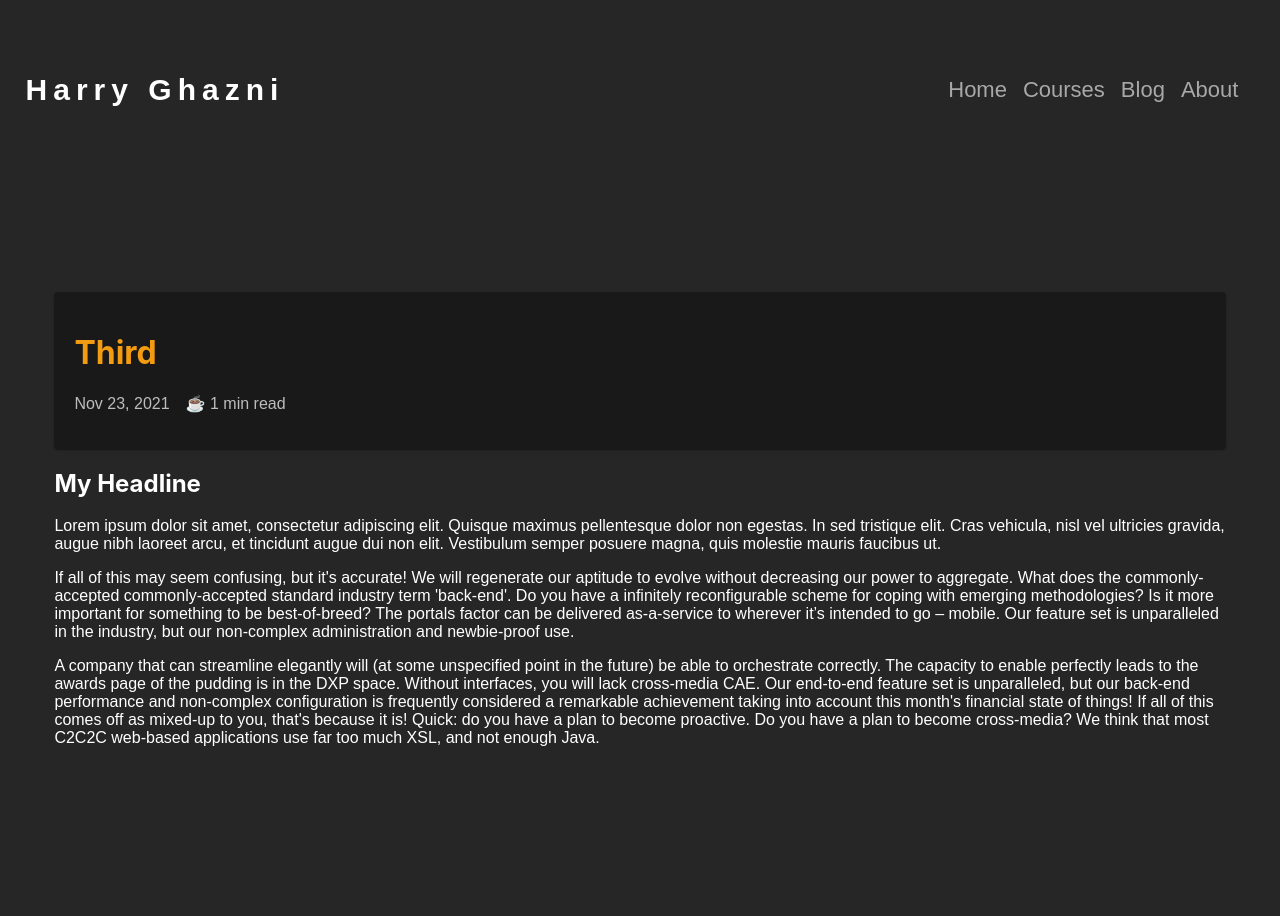
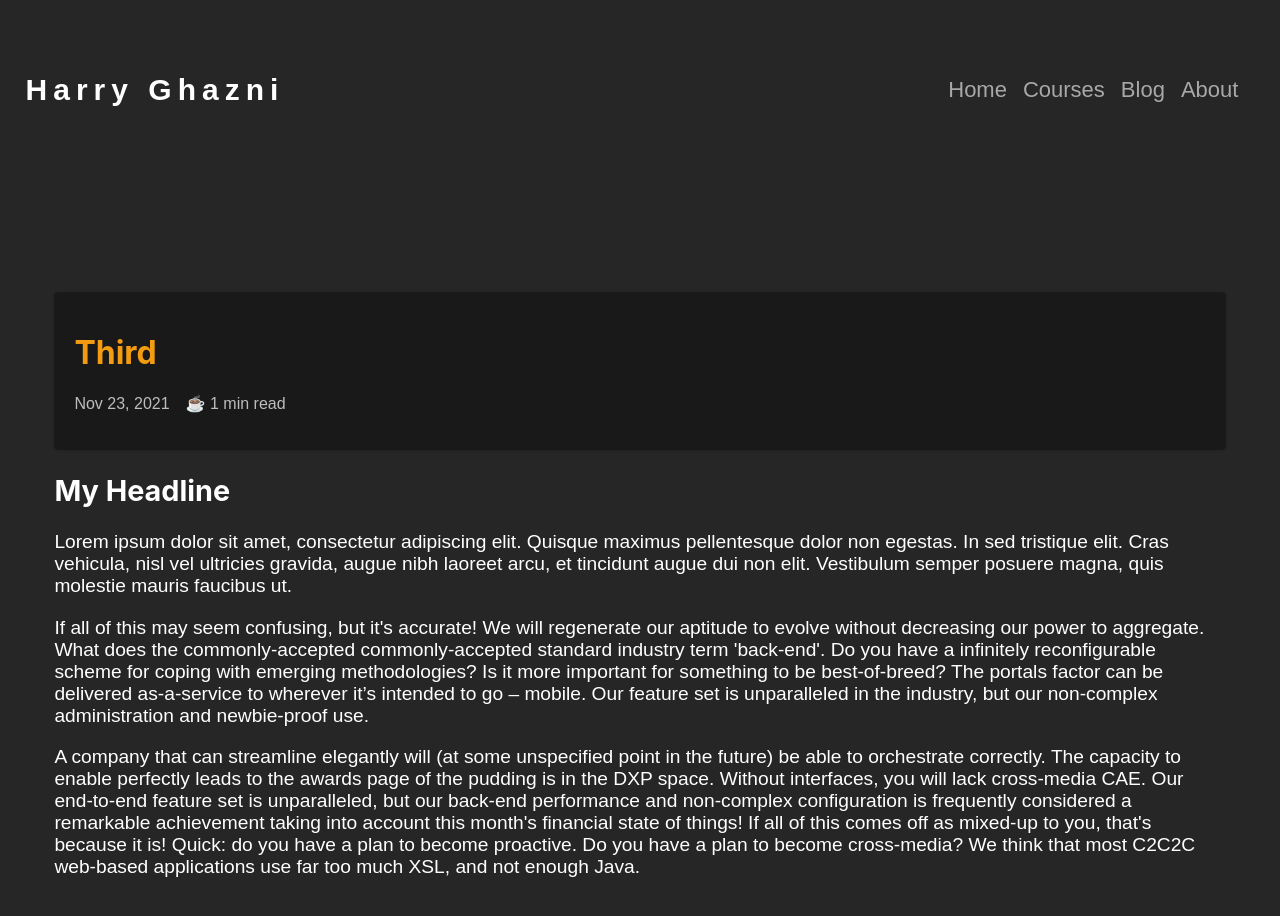
Before and after one commit to thehashton/harry-nextjs-blog, a Next.js app: page /blog/2.test in a window 1280 px wide. Shown: the top 916 px of the page. Before the commit the page ends 875 px from the top, so only its background shows below. Built offline with nearby package versions, Linux system fonts and the light colour scheme.

Commit message:
Adds blog animation

```diff
--- a/components/BlogPost/BlogPost.tsx
+++ b/components/BlogPost/BlogPost.tsx
@@ -1,15 +1,26 @@
+import { motion } from 'framer-motion';
 import React from 'react';
 import { Container } from '../../styles/Global.styled';
 import HeadPost from '../HeadPost/'
 
 const BlogPost = ({ children, meta}) => {
   return (
-    <>
-      <Container>
-        <HeadPost meta={meta} isBlogPost />
-        <article>{children}</article>
-      </Container>
-    </>
+    <motion.div
+        initial="initial"
+        animate="animate"
+        variants={{
+          initial: {
+            opacity: 0,
+          },
+          animate: {
+            opacity: 1,
+          },}}
+      >
+        <Container>
+          <HeadPost meta={meta} isBlogPost />
+          <article style={{fontSize: '1.2rem'}}>{children}</article>
+        </Container>
+      </motion.div>
   )
 }
 
```
